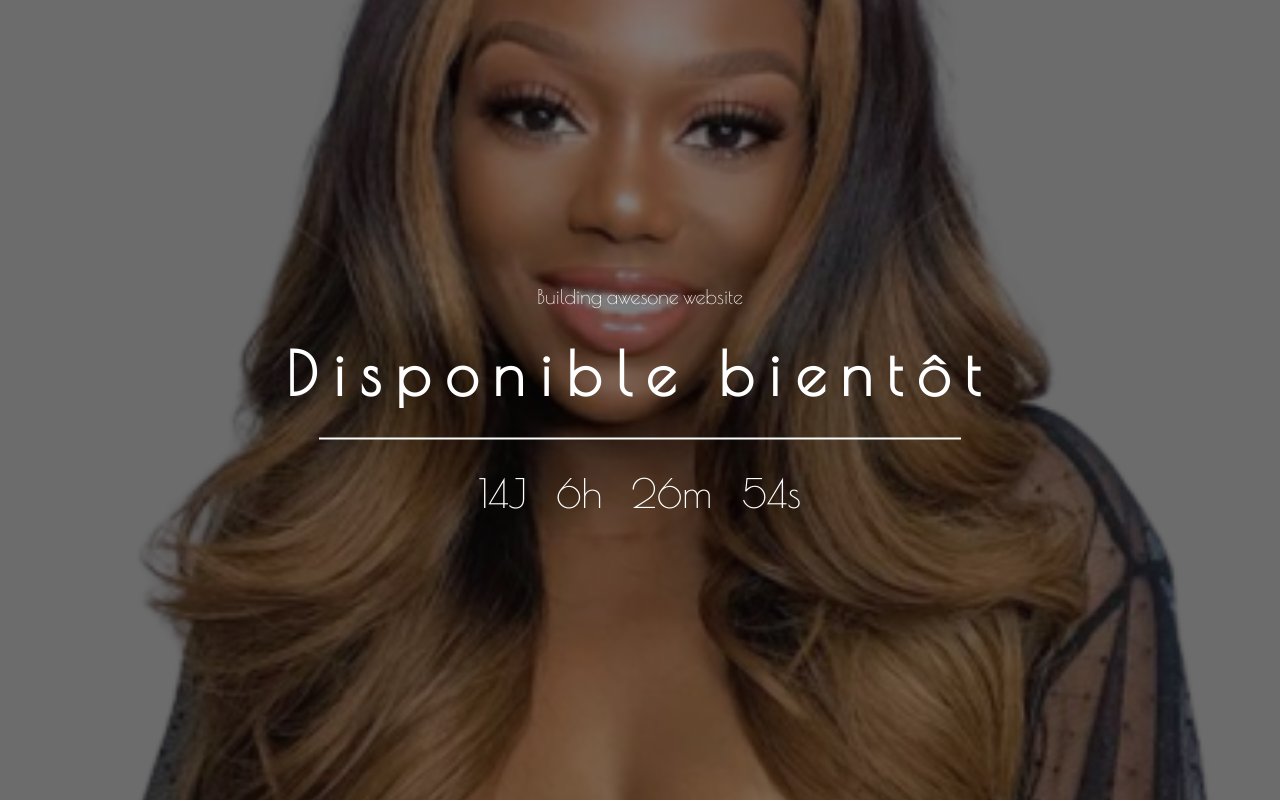
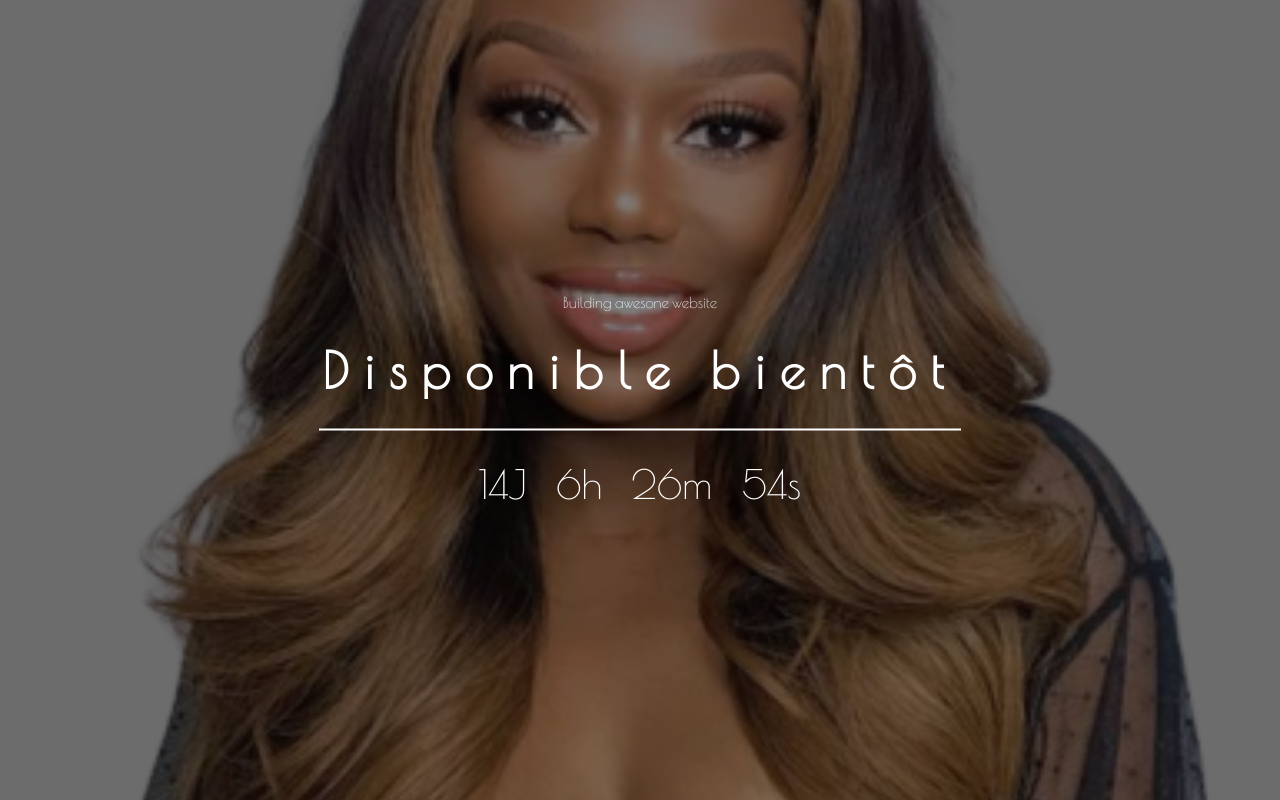
Before and after one commit to Merith-Ndolo/ma-tarou, a plain HTML site: page index.html in a window 1280 px wide. Drawn offline with nearby package versions, Linux system fonts and the light colour scheme.

Commit message:
second commit

```diff
--- a/style.css
+++ b/style.css
@@ -21,7 +21,7 @@ header {
 }
 
 h1 {
-  font-size: 60px;
+  font-size: 50px;
   letter-spacing: 15px;
 }
 
@@ -32,7 +32,7 @@ hr {
 }
 
 p {
-  font-size: 20px;
+  font-size: 15px;
   margin-bottom: 30px;
 }
 
```
